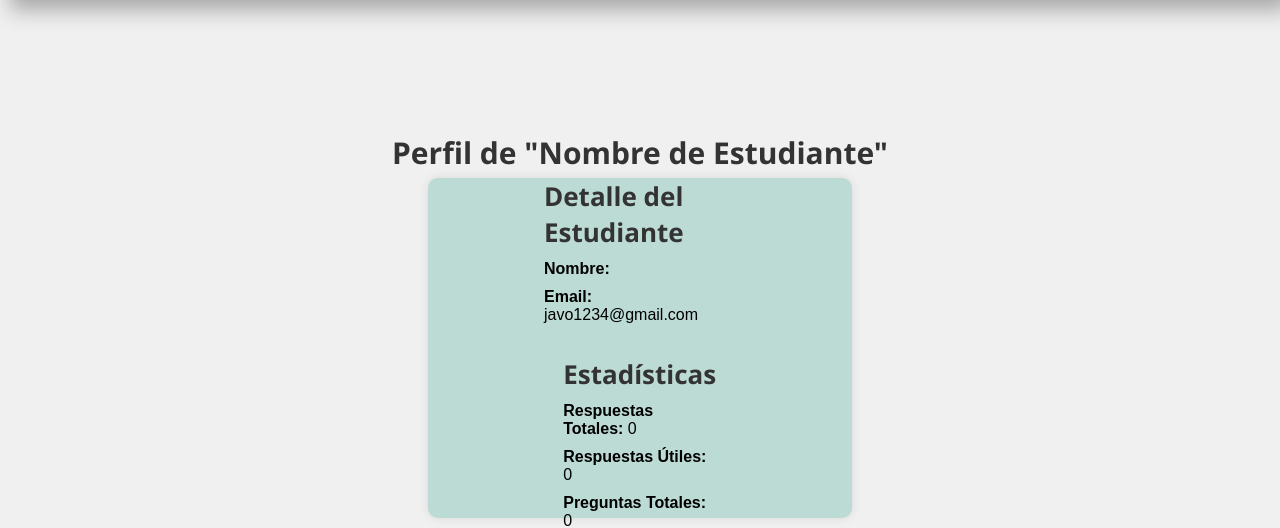
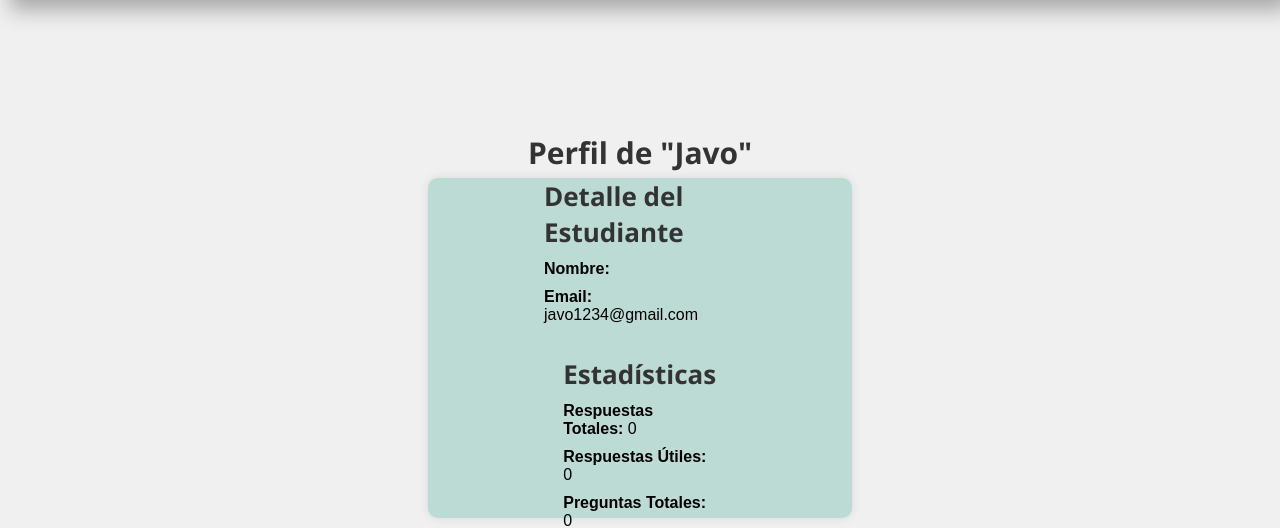
Before and after one commit to DCC-CC4401/2024-1-CC4401-1-grupo-9, a Django app: page /profile/ in a window 1280 px wide. Shown: the part 85-613 px from the top of the page. Run offline with Django 5.2, Linux system fonts and the light colour scheme; a user stored in the database is signed in.

Commit message:
feat: busqueda de perifles vía url

```diff
--- a/accounts/templates/profile.html
+++ b/accounts/templates/profile.html
@@ -10,7 +10,7 @@
 {% endblock %}
 
 {% block content %}
-    <h1>Perfil de "Nombre de Estudiante"</h1>
+    <h1>Perfil de "{{estudiante.username}}"</h1>
     <div class="profile-container">
         <div class="details">
             <h2>Detalle del Estudiante</h2>
--- a/accounts/urls.py
+++ b/accounts/urls.py
@@ -7,4 +7,5 @@
     path('register/', views.register_view, name='register'),
     path('forgot-password/', views.forgot_password_view, name='forgot'),
     path('profile/', views.profile, name='profile'),
+    path('profile/<str:user_id>/', views.profile, name="another_profile"),
 ]
--- a/accounts/views.py
+++ b/accounts/views.py
@@ -65,11 +65,14 @@
             })
 
 @login_required
-def profile(request):
+def profile(request,user_id=None):
 
     if request.method == 'GET':
-        estudiante = request.user
-        print(estudiante)
+        if user_id:
+            estudiante = Estudiante.objects.get(id = user_id)
+        else:
+            estudiante = request.user
+
         context = {
             'estudiante': estudiante,
         }
```
Also changed, not shown: db.sqlite3.
